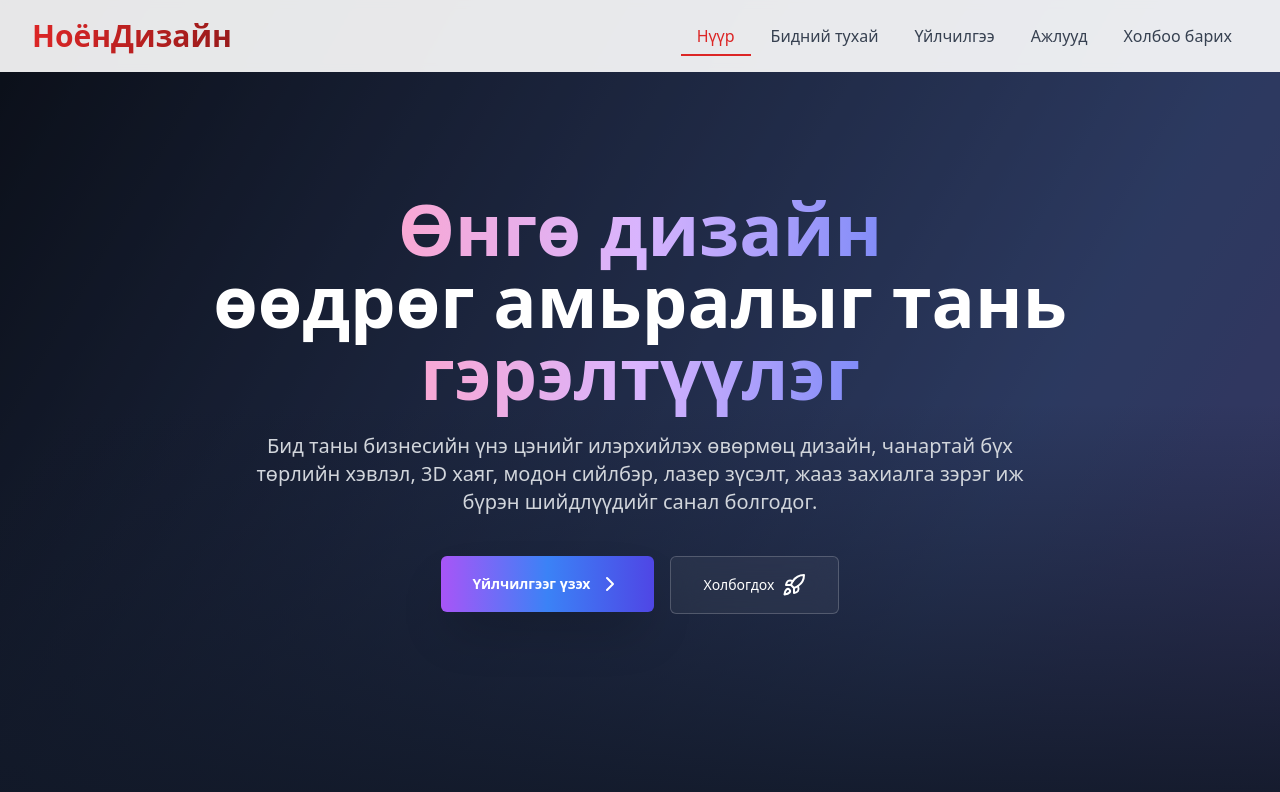
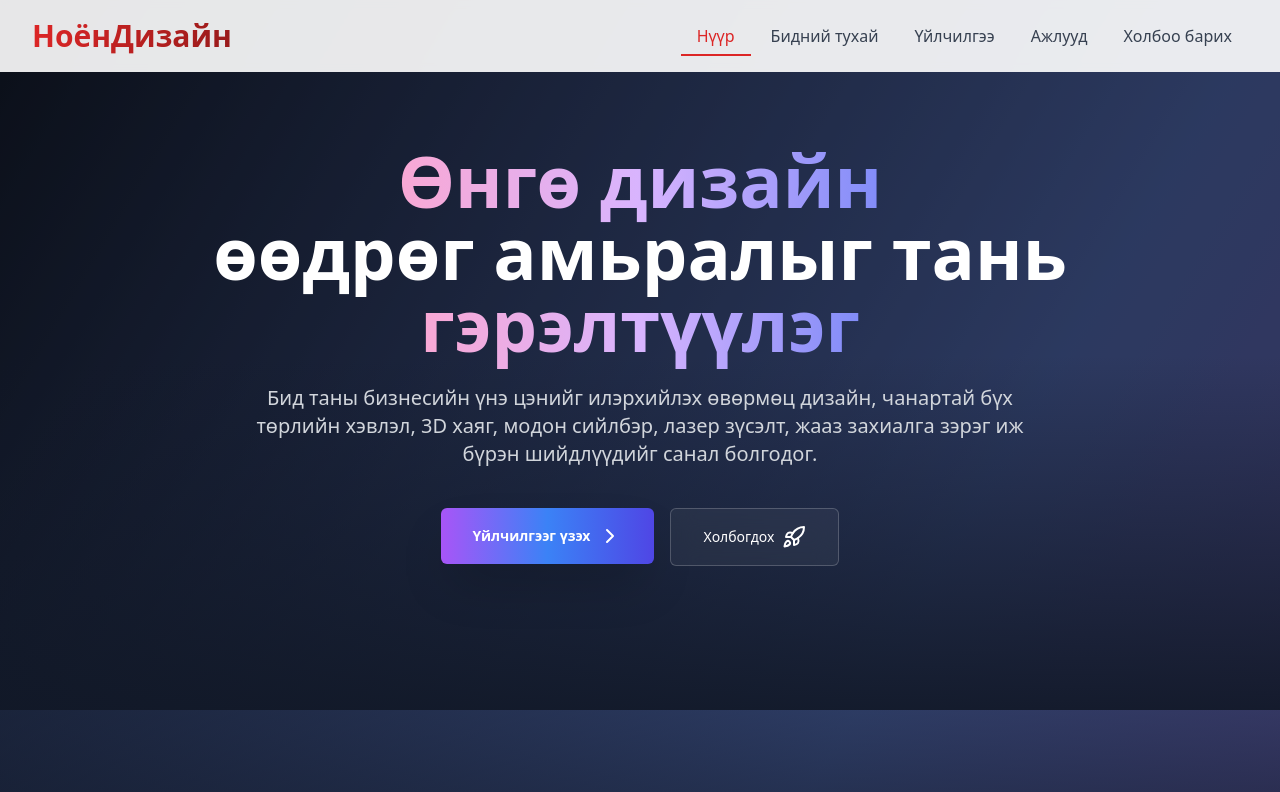
Before and after one commit to NoYoN1/NoyonDesign, a Next.js app in the folder frontend/: page / in a window 1280 px wide. Shown: the top 792 px of the page. Built offline with nearby package versions, Linux system fonts and the light colour scheme.

Commit message:
нүүр хуудсын уриа үгийн дээрээс авах зайг багасгасан

```diff
--- a/frontend/src/pages/index.tsx
+++ b/frontend/src/pages/index.tsx
@@ -69,7 +69,9 @@ export default function Home() {
     <Layout>
       <div className="bg-gradient-to-br from-gray-900 via-blue-900/80 to-purple-900/80 text-white">
         {/* Hero Section */}
-        <section className="relative overflow-hidden py-16 md:py-24">
+        <section className="relative overflow-hidden py-6 md:py-12">
+
+
           <div className="absolute inset-0 bg-black/40 z-0" />
           <div className="absolute inset-0 bg-gradient-to-b from-transparent via-transparent to-gray-900/90 z-0" />
 
```
